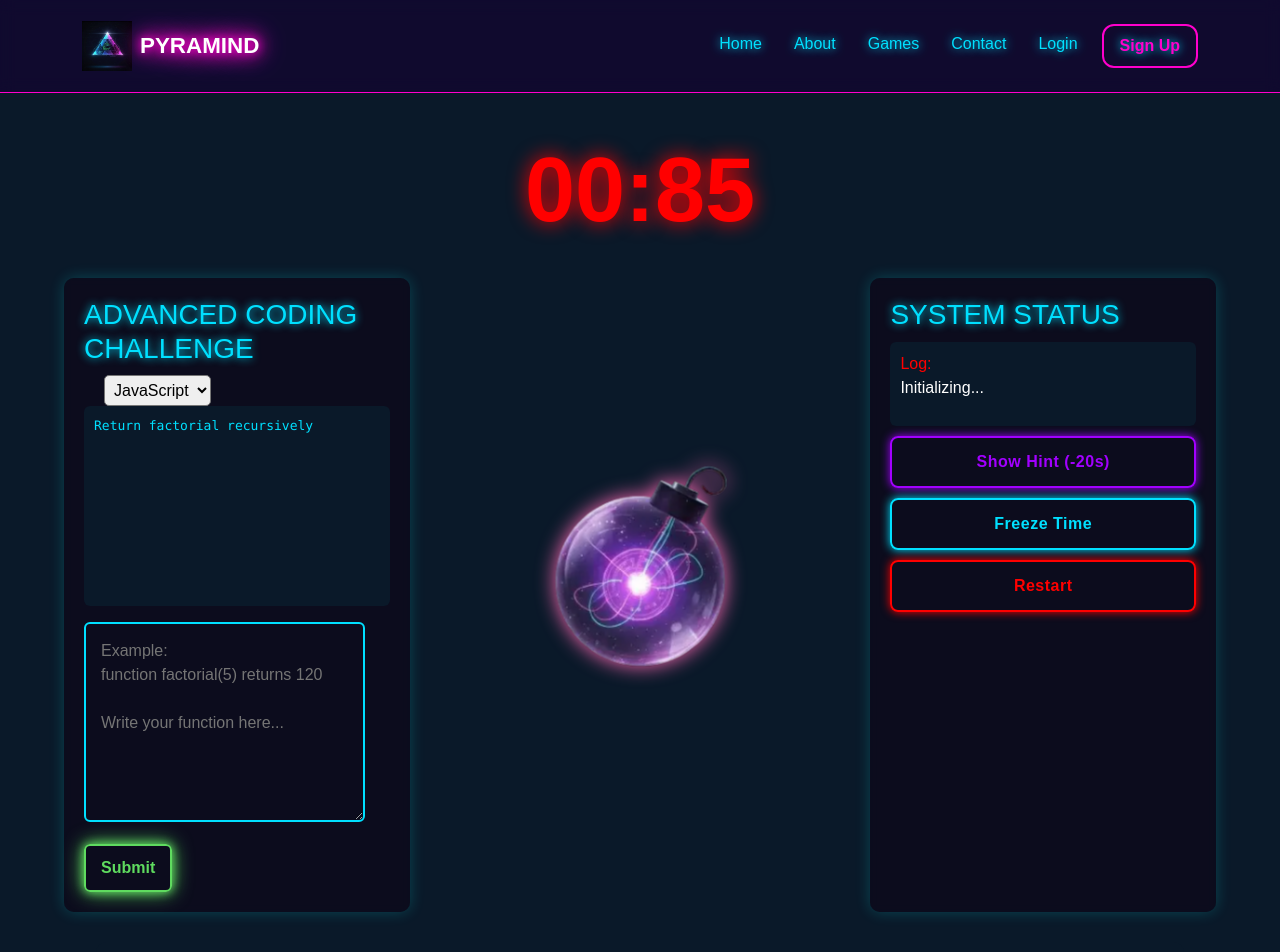
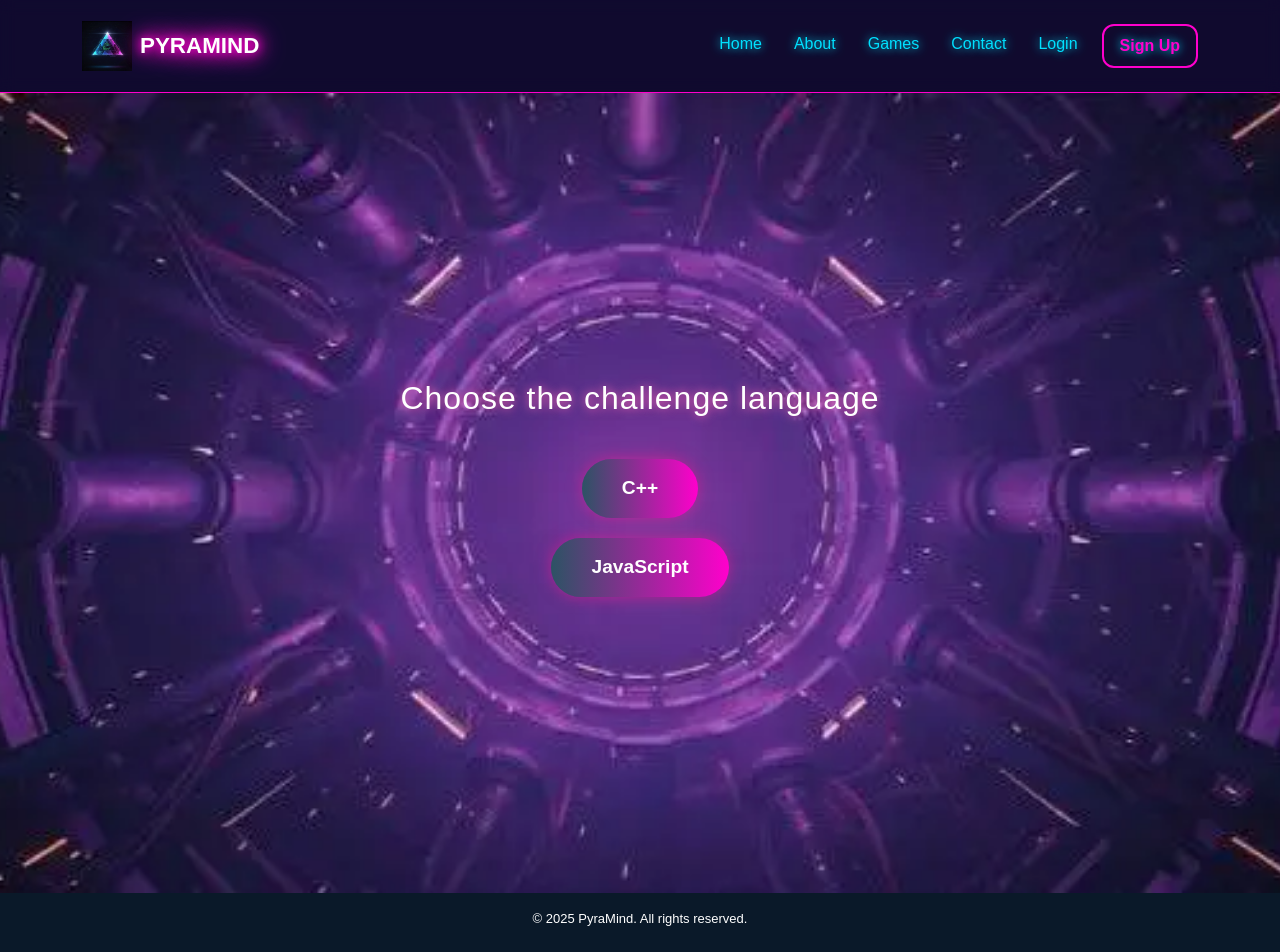
Before and after one commit to enghenzoo/Pyramind, a React (Vite) app: page /game1 in a window 1280 px wide. Shown: the top 952 px of the page. Built offline with nearby package versions, Linux system fonts and the light colour scheme.

Commit message:
return game1

```diff
--- a/src/pages/games/game1/Game1.jsx
+++ b/src/pages/games/game1/Game1.jsx
@@ -1,4 +1,4 @@
-import React, { useState, useEffect, useCallback } from "react";
+import React, { useState, useEffect } from "react";
 import "./Game1.css";
 import Navbar from "../../../Components/Navbar";
 import Footer from "../../../Components/Footer";
@@ -8,7 +8,7 @@ import bombImg from "../../../assets/bomb.webp";
 import explosionImg from "../../../assets/explosion.webp";
 
 export default function GameOne() {
-  const [language, setLanguage] = useState("JavaScript"); // القيمة الافتراضية للغة
+  const [language, setLanguage] = useState("");
   const [currentChallenge, setCurrentChallenge] = useState(0);
   const [userAnswer, setUserAnswer] = useState("");
   const [time, setTime] = useState(90);
@@ -19,69 +19,74 @@ export default function GameOne() {
   const [isWarning, setIsWarning] = useState(false);
   const [usedHint, setUsedHint] = useState(false);
   const [isCelebrating, setIsCelebrating] = useState(false);
-  const [isLoading, setIsLoading] = useState(false); // حالة التحميل أثناء الاتصال بالـ API
 
   const cheerAudio = new Audio(cheerSound);
   const bombAudio = new Audio(bombSound);
 
-  // 💥 تحديث هيكل التحديات لإضافة placeholderExample ومعرفات وهمية للـ API
   const challenges = [
     {
-      id: 101, // معرف وهمي للـ API
       question: "Return factorial recursively",
+      answer: "function factorial(n){return n<=1?1:n*factorial(n-1);}",
       hint: "Use recursion: function calls itself until n=1.",
-      placeholderExample: "Example:\nfunction factorial(5) returns 120",
-      testCase: { input: "5", expected: "120" },
     },
     {
-      id: 102,
       question: "Check if two strings are anagrams",
+      answer:
+        "function isAnagram(a,b){return a.split('').sort().join('')===b.split('').sort().join('');}",
       hint: "Sort both strings and compare them.",
-      placeholderExample:
-        "Example:\nisAnagram('listen', 'silent') returns true",
-      testCase: { input: "'listen', 'silent'", expected: "true" },
-    },
-    // ... يمكن إضافة باقي التحديات بنفس الهيكلية
-    {
-      id: 103,
-      question: "Find the nth Fibonacci number (recursive)",
-      hint: "F(n) = F(n-1) + F(n-2)",
-      placeholderExample: "Example:\nfibonacci(7) returns 13",
-      testCase: { input: "7", expected: "13" },
     },
     {
-      id: 104,
+      question: "Find the nth Fibonacci number (recursive)",
+      answer:
+        "function fibonacci(n){return n<=1?n:fibonacci(n-1)+fibonacci(n-2);}",
+      hint: "F(n) = F(n-1) + F(n-2",
+    },
+    {
       question: "Return the second largest number in an array",
+      answer:
+        "function secondLargest(arr){return [...new Set(arr)].sort((a,b)=>b-a)[1];}",
       hint: "Sort descending and take index 1.",
-      placeholderExample: "Example:\nsecondLargest([5, 1, 9, 7, 9]) returns 7",
-      testCase: { input: "[5, 1, 9, 7, 9]", expected: "7" },
     },
-    // ... إلخ (بفرض أنك ستكمل باقي الـ 10 تحديات بنفس النمط)
+    {
+      question: "Check if a number is prime",
+      answer:
+        "function isPrime(n){if(n<2)return false;for(let i=2;i<=Math.sqrt(n);i++){if(n%i===0)return false;}return true;}",
+      hint: "Try dividing by all numbers up to √n.",
+    },
+    {
+      question: "Find longest substring without repeating characters",
+      answer:
+        "function longestUniqueSubstring(s){let set=new Set(),l=0,maxLen=0;for(let r=0;r<s.length;r++){while(set.has(s[r])){set.delete(s[l]);l++;}set.add(s[r]);maxLen=Math.max(maxLen,r-l+1);}return maxLen;}",
+      hint: "Use a sliding window and a set to track unique characters.",
+    },
+    {
+      question: "Flatten a nested array recursively",
+      answer:
+        "function flatten(arr){return arr.reduce((acc,e)=>acc.concat(Array.isArray(e)?flatten(e):e),[]);}",
+      hint: "Use recursion and reduce to merge nested arrays.",
+    },
+    {
+      question: "Find all even numbers in an array",
+      answer:
+        "function findEvenNumbers(array){return array.filter(num => num % 2 === 0);}",
+      hint: "Use the filter() method to get even numbers.",
+    },
+    {
+      question: "Reverse words in a sentence but keep word order",
+      answer:
+        "function reverseWords(sentence){return sentence.split(' ').map(w=>w.split('').reverse().join('')).join(' ');}",
+      hint: "Split sentence by spaces, reverse each word, then join.",
+    },
+    {
+      question: "Implement debounce function",
+      answer:
+        "function debounce(func,delay){let timeoutId;return function(...args){clearTimeout(timeoutId);setTimeout(()=>func.apply(this,args),delay);};}",
+      hint: "Use setTimeout and clearTimeout to delay execution.",
+    },
   ];
 
-  // 🌐 دالة محاكاة للـ API (لإلغاء المنطق المحلي)
-  const checkCodeAgainstAPI = useCallback(async (code, challengeId, lang) => {
-    // 💡 هنا يجب أن يكون لديك اتصال fetch/axios إلى نقطة نهاية (Endpoint) تتحقق من الكود
-    console.log(`Submitting code for Challenge ID: ${challengeId} in ${lang}`);
-
-    // محاكاة تأخير الشبكة
-    await new Promise((resolve) => setTimeout(resolve, 1500));
-
-    // *** للمحاكاة فقط: نعود بنتيجة عشوائية ***
-    // يمكن هنا إضافة منطق لتحديد نسبة النجاح بناءً على لغة أو تحدي معين إذا أردت محاكاة أكثر دقة
-    const isCorrect = Math.random() > 0.4; // 60% chance of success (للتجربة)
-
-    return {
-      isCorrect,
-      message: isCorrect
-        ? "Test passed successfully."
-        : "Test failed due to incorrect output.",
-    };
-  }, []);
-
-  // ⏱️ تأثير عداد الوقت (محتفظ به)
   useEffect(() => {
-    if (isFrozen || isExploding || isCelebrating || isLoading) return; // توقف المؤقت أثناء التحميل
+    if (isFrozen || isExploding || isCelebrating) return;
     if (time > 0) {
       if (time <= 10) setIsWarning(true);
       const timer = setTimeout(() => setTime(time - 1), 1000);
@@ -91,40 +96,100 @@ export default function GameOne() {
       setLog("Time's up");
       setIsExploding(true);
       bombAudio.play();
-      document.body.style.backgroundColor = "var(--Red)";
     }
-  }, [time, isFrozen, isExploding, isCelebrating, isLoading, bombAudio]);
+  }, [time, isFrozen, isExploding, isCelebrating]);
 
   const formatTime = (t) => `00:${t.toString().padStart(2, "0")}`;
 
-  // 📝 دالة إرسال الكود للمعالجة عبر API
-  const handleSubmit = async () => {
-    if (isLoading || isFrozen || isExploding || isCelebrating) return;
+  const handleSubmit = () => {
+    try {
+      let correct = false;
+      const funcStr = userAnswer;
 
-    setIsLoading(true);
-    setIsCorrect(null);
-    setLog("Submitting code to the judge via API...");
-
-    try {
-      const challengeData = challenges[currentChallenge];
-
-      const response = await checkCodeAgainstAPI(
-        userAnswer,
-        challengeData.id, // استخدام الـ ID الوهمي
-        language
-      );
-
-      const correct = response.isCorrect;
+      switch (currentChallenge) {
+        case 0: {
+          // factorial
+          const testFunc = new Function("return " + funcStr)();
+          correct = testFunc(5) === 120 && testFunc(0) === 1;
+          break;
+        }
+        case 1: {
+          // anagram
+          const testFunc = new Function("return " + funcStr)();
+          correct =
+            testFunc("listen", "silent") === true &&
+            testFunc("hello", "world") === false;
+          break;
+        }
+        case 2: {
+          // fibonacci
+          const testFunc = new Function("return " + funcStr)();
+          correct =
+            testFunc(7) === 13 && testFunc(0) === 0 && testFunc(1) === 1;
+          break;
+        }
+        case 3: {
+          // second largest
+          const testFunc = new Function("return " + funcStr)();
+          correct = testFunc([5, 1, 9, 7, 9]) === 7;
+          break;
+        }
+        case 4: {
+          // prime
+          const testFunc = new Function("return " + funcStr)();
+          correct =
+            testFunc(7) === true &&
+            testFunc(8) === false &&
+            testFunc(2) === true;
+          break;
+        }
+        case 5: {
+          // longest unique substring
+          const testFunc = new Function("return " + funcStr)();
+          correct = testFunc("abcabcbb") === 3 && testFunc("bbbbb") === 1;
+          break;
+        }
+        case 6: {
+          // flatten
+          const testFunc = new Function("return " + funcStr)();
+          correct =
+            JSON.stringify(testFunc([1, [2, [3, 4]], 5])) ===
+            JSON.stringify([1, 2, 3, 4, 5]);
+          break;
+        }
+        case 7: {
+          // even numbers
+          const testFunc = new Function("return " + funcStr)();
+          correct =
+            JSON.stringify(testFunc([1, 2, 3, 4, 5, 6])) ===
+            JSON.stringify([2, 4, 6]);
+          break;
+        }
+        case 8: {
+          // reverse words
+          const testFunc = new Function("return " + funcStr)();
+          correct = testFunc("Hello world") === "olleH dlrow";
+          break;
+        }
+        case 9: {
+          // debounce
+          const testFunc = new Function("return " + funcStr)();
+          const debounced = testFunc(() => "ok", 100);
+          correct = typeof debounced === "function";
+          break;
+        }
+        default:
+          correct = false;
+      }
 
       setIsCorrect(correct);
-      setLog(correct ? "✅ Correct!" : `❌ Incorrect! ${response.message}`);
+      setLog(correct ? " Correct!" : " Incorrect!");
 
       if (correct) {
         cheerAudio.play();
         setTimeout(() => {
           const next = currentChallenge + 1;
           if (next < challenges.length) {
-            // تحدي جديد
             setCurrentChallenge(next);
             setTime(90);
             setUserAnswer("");
@@ -132,12 +197,10 @@ export default function GameOne() {
             setLog("Next challenge...");
             setIsExploding(false);
             setUsedHint(false);
-            setIsWarning(false);
             document.body.style.backgroundColor = "";
           } else {
-            // نهاية اللعبة
             setLog(
-              "🥳 Congratulations, Explosion of Victory, All Challenges Neutralized"
+              " Congratulations, Explosion of Victory, All Challenges Neutralized"
             );
             setIsCelebrating(true);
             document.body.style.backgroundColor = "var(--Green)";
@@ -145,23 +208,32 @@ export default function GameOne() {
           }
         }, 1000);
       } else {
-        // إجابة خاطئة
         setIsExploding(true);
         document.body.style.backgroundColor = "var(--Red)";
         bombAudio.play();
       }
-    } catch (error) {
+    } catch {
       setIsCorrect(false);
-      setLog(`Error during submission: ${error.message}`);
+      setLog("Error in your code");
       setIsExploding(true);
       document.body.style.backgroundColor = "var(--Red)";
       bombAudio.play();
-    } finally {
-      setIsLoading(false);
     }
   };
 
-  // 🗑️ تم إلغاء صفحة اختيار اللغة الأولى
+  if (!language) {
+    return (
+      <>
+        <Navbar />
+        <div className="choose-language">
+          <h2>Choose the challenge language</h2>
+          <button onClick={() => setLanguage("C++")}>C++</button>
+          <button onClick={() => setLanguage("JavaScript")}>JavaScript</button>
+        </div>
+        <Footer />
+      </>
+    );
+  }
 
   return (
     <>
@@ -173,57 +245,23 @@ export default function GameOne() {
 
         <div className="game-layout">
           <div className="console">
-            {/* 🎯 دمج اختيار اللغة في الواجهة الرئيسية */}
-            <div className="console-header">
-              <h3>ADVANCED CODING CHALLENGE</h3>
-              <select
-                value={language}
-                onChange={(e) => setLanguage(e.target.value)}
-                disabled={isLoading || isFrozen || isExploding}
-                style={{
-                  padding: "5px",
-                  borderRadius: "5px",
-                  marginLeft: "20px",
-                }}
-              >
-                <option value="JavaScript">JavaScript</option>
-                <option value="C++">C++</option>
-                <option value="Python">Python</option>
-              </select>
-            </div>
-
+            <h3>ADVANCED CODING CHALLENGE ({language})</h3>
             <pre className="challenge">
               {challenges[currentChallenge].question}
             </pre>
 
-            {/* 🎯 استخدام خاصية placeholderExample */}
             <textarea
               value={userAnswer}
               onChange={(e) => setUserAnswer(e.target.value)}
-              placeholder={
-                challenges[currentChallenge].placeholderExample +
-                "\n\nWrite your function here..."
-              }
-              disabled={isLoading || isFrozen || isExploding || isCelebrating}
+              placeholder="Write your answer here..."
             />
 
             <div className="buttons">
-              <button
-                onClick={handleSubmit}
-                className="btn-correct"
-                disabled={
-                  isLoading ||
-                  isFrozen ||
-                  isExploding ||
-                  isCelebrating ||
-                  userAnswer.trim() === ""
-                }
-              >
-                {isLoading ? "Submitting..." : "Submit"}
+              <button onClick={handleSubmit} className="btn-correct">
+                Submit
               </button>
             </div>
 
-            {/* ... عرض التلميح والنتيجة */}
             {usedHint && (
               <p
                 className="hint-text"
@@ -255,16 +293,14 @@ export default function GameOne() {
               <p>{log}</p>
             </div>
 
-            {/* ... أزرار التحكم */}
             <button
               className="btn-hint"
               onClick={() => {
-                if (!usedHint && !isFrozen && !isExploding && !isCelebrating) {
+                if (!usedHint) {
                   setUsedHint(true);
                   setTime((t) => Math.max(t - 20, 0));
                 }
               }}
-              disabled={usedHint || isFrozen || isExploding || isCelebrating}
             >
               Show Hint (-20s)
             </button>
@@ -272,7 +308,6 @@ export default function GameOne() {
             <button
               className="btn-freeze"
               onClick={() => setIsFrozen(!isFrozen)}
-              disabled={isExploding || isCelebrating}
             >
               {isFrozen ? "Unfreeze" : "Freeze Time"}
             </button>
@@ -289,11 +324,13 @@ export default function GameOne() {
                 setIsExploding(false);
                 setUsedHint(false);
                 setIsCelebrating(false);
-                setCurrentChallenge(0); // إعادة التحدي إلى البداية
-                setIsWarning(false);
               }}
             >
               Restart
+            </button>
+
+            <button className="btn-back" onClick={() => setLanguage("")}>
+              Change Language
             </button>
           </div>
         </div>
@@ -314,7 +351,18 @@ export default function GameOne() {
         {isCelebrating && (
           <div className="blur-overlay">
             {[...Array(50)].map((_, i) => (
-              <div key={i} className="confetti"></div>
+              <div
+                key={i}
+                className="confetti"
+                style={{
+                  left: `${Math.random() * 100}%`,
+                  backgroundColor: `hsl(${Math.random() * 360}, 100%, 50%)`,
+                  width: `${5 + Math.random() * 10}px`,
+                  height: `${5 + Math.random() * 10}px`,
+                  animationDelay: `${Math.random() * 3}s`,
+                  animationDuration: `${2 + Math.random() * 3}s`,
+                }}
+              ></div>
             ))}
             <h1>
               {" "}
```
